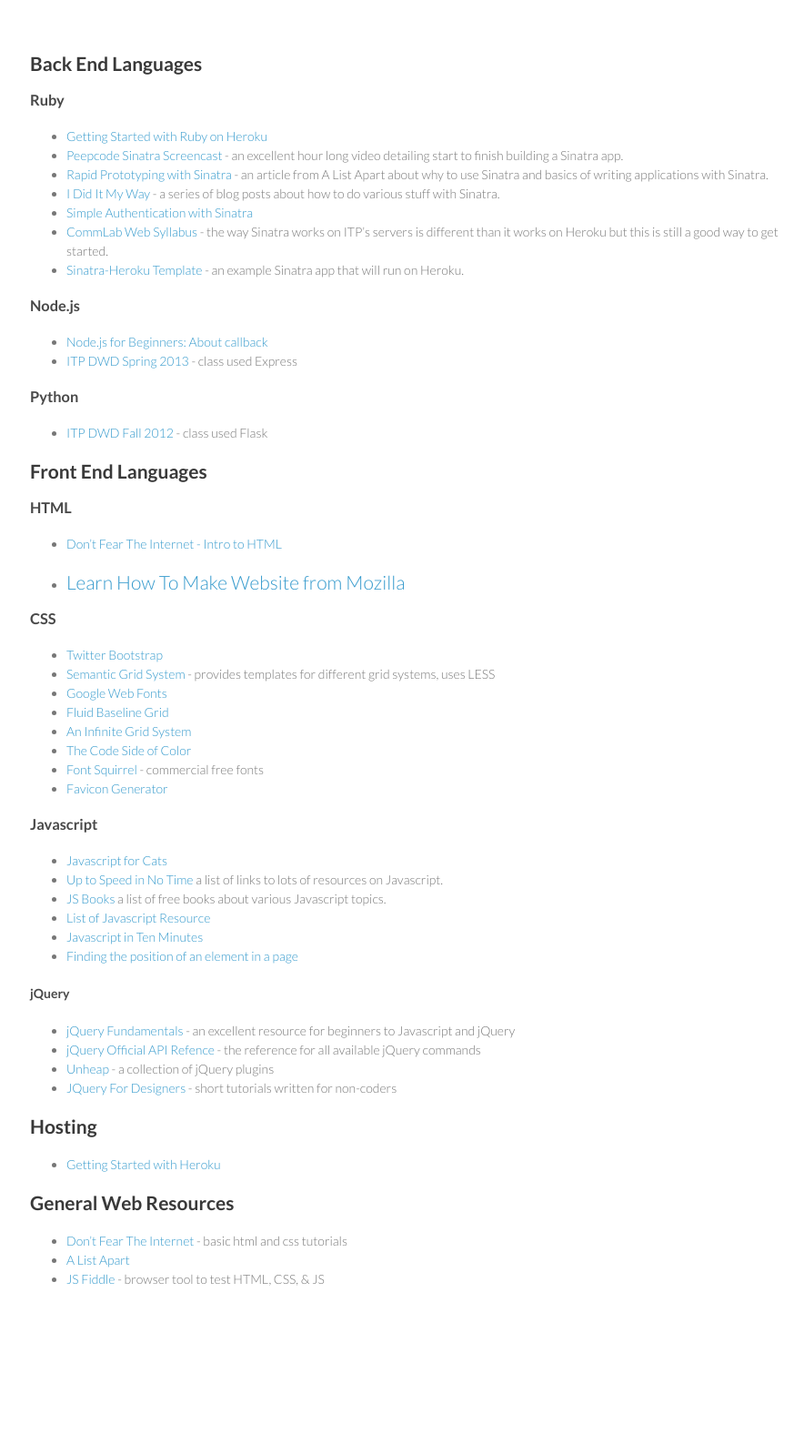
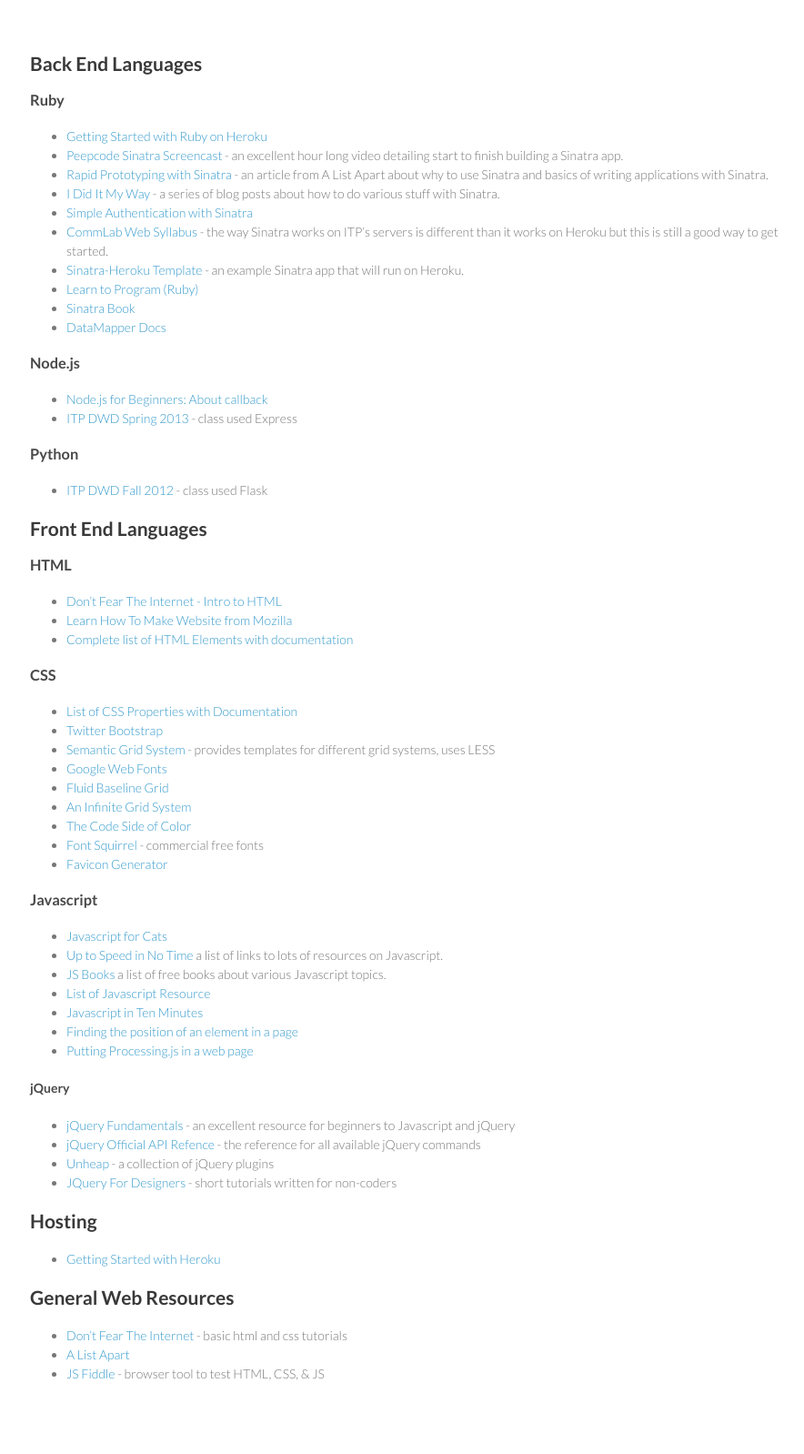
Before and after one commit to itpresidents/itpresidents.github.com, a Jekyll site: the page built from resources/web.md, in a window 1280 px wide. Shown: the whole page at 91% size, without its empty margins (177-1061 px from the left). Built offline with Jekyll 4.4.1, drawn with Linux system fonts in a browser that asks for light colours; Markdown is read by kramdown in place of the engine named in the settings; before the commit the page ends 1494 px from its top, so only the background shows below that.

Commit message:
Add links

```diff
--- a/resources/web.md
+++ b/resources/web.md
@@ -14,6 +14,9 @@
 - [Simple Authentication with Sinatra](http://ididitmyway.herokuapp.com/past/2011/2/22/really_simple_authentication_in_sinatra/)
 - [CommLab Web Syllabus](https://github.com/ITPNYU/CommLabWeb) - the way Sinatra works on ITP's servers is different than it works on Heroku but this is still a good way to get started.
 - [Sinatra-Heroku Template](https://github.com/stevenklise/Sinatra-Heroku-Template) - an example Sinatra app that will run on Heroku.
+- [Learn to Program (Ruby)](http://pine.fm/LearnToProgram/)
+- [Sinatra Book](http://sinatra-book.gittr.com/)
+- [DataMapper Docs](http://datamapper.org/docs/)
 
 ### Node.js
 
@@ -21,17 +24,20 @@
 - [ITP DWD Spring 2013](http://itpwebclass.herokuapp.com/) - class used Express
 
 ### Python
+
 - [ITP DWD Fall 2012](http://itppyweb.herokuapp.com/) - class used Flask
 
 ## Front End Languages
 
 ### HTML
+
 - [Don't Fear The Internet - Intro to HTML](http://www.dontfeartheinternet.com/html/html)
-
 - [Learn How To Make Website from Mozilla](https://developer.mozilla.org/en-US/learn)
--
+- [Complete list of HTML Elements with documentation](https://developer.mozilla.org/en-US/docs/HTML/Element)
 
 ### CSS
+
+- [List of CSS Properties with Documentation](http://www.blooberry.com/indexdot/css/propindex/all.htm)
 - [Twitter Bootstrap](http://twitter.github.com/bootstrap/)
 - [Semantic Grid System](http://semantic.gs/) - provides templates for different grid systems, uses LESS
 - [Google Web Fonts](http://www.google.com/webfonts#)
@@ -50,6 +56,7 @@
 - [List of Javascript Resource](https://gist.github.com/LindseyB/5015434)
 - [Javascript in Ten Minutes](https://github.com/spencertipping/js-in-ten-minutes)
 - [Finding the position of an element in a page](http://www.quirksmode.org/js/findpos.html)
+- [Putting Processing.js in a web page](http://processingjs.org/articles/p5QuickStart.html#processingcodeinwebpage)
 
 #### jQuery
 
```
